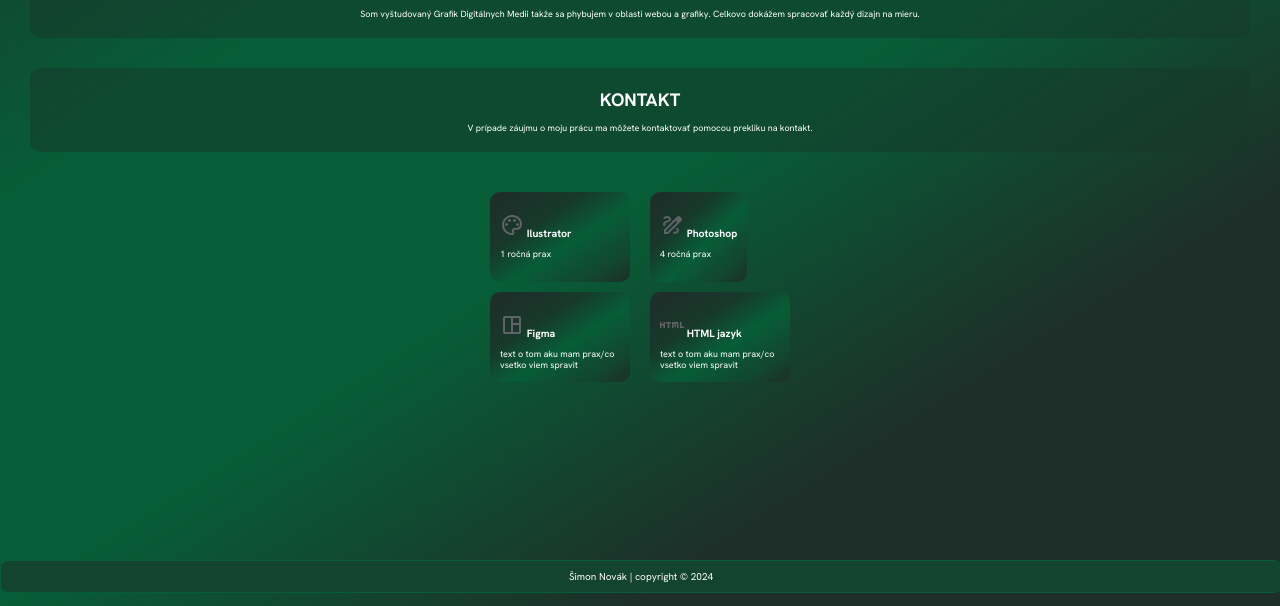
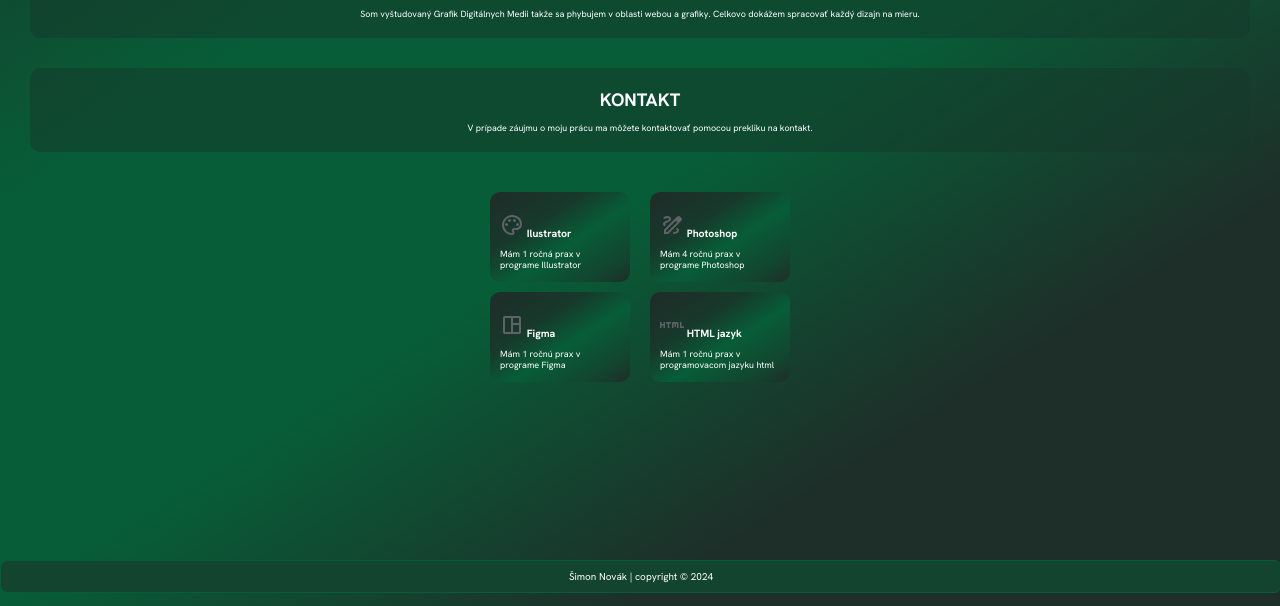
Before and after one commit to TruYaku/Shimiho-repozitar, a plain HTML site: page index.html in a window 1280 px wide. Shown: the part 207-813 px from the top of the page. Drawn offline with Linux system fonts and the light colour scheme.

Commit message:
uprava textu main page

```diff
--- a/index.html
+++ b/index.html
@@ -38,22 +38,22 @@
     <main>
     <div class="illustrator">
         <h3><svg xmlns="http://www.w3.org/2000/svg" height="24px" viewBox="0 -960 960 960" width="24px" fill="#5f6368"><path d="M480-80q-82 0-155-31.5t-127.5-86Q143-252 111.5-325T80-480q0-83 32.5-156t88-127Q256-817 330-848.5T488-880q80 0 151 27.5t124.5 76q53.5 48.5 85 115T880-518q0 115-70 176.5T640-280h-74q-9 0-12.5 5t-3.5 11q0 12 15 34.5t15 51.5q0 50-27.5 74T480-80Zm0-400Zm-220 40q26 0 43-17t17-43q0-26-17-43t-43-17q-26 0-43 17t-17 43q0 26 17 43t43 17Zm120-160q26 0 43-17t17-43q0-26-17-43t-43-17q-26 0-43 17t-17 43q0 26 17 43t43 17Zm200 0q26 0 43-17t17-43q0-26-17-43t-43-17q-26 0-43 17t-17 43q0 26 17 43t43 17Zm120 160q26 0 43-17t17-43q0-26-17-43t-43-17q-26 0-43 17t-17 43q0 26 17 43t43 17ZM480-160q9 0 14.5-5t5.5-13q0-14-15-33t-15-57q0-42 29-67t71-25h70q66 0 113-38.5T800-518q0-121-92.5-201.5T488-800q-136 0-232 93t-96 227q0 133 93.5 226.5T480-160Z"/></svg>  Ilustrator</h3>
-        <p>1 ročná prax</p>
+        <p>Mám 1 ročná prax v programe Illustrator </p>
     </div>
 
     <div class="photshop">
         <h3> <svg xmlns="http://www.w3.org/2000/svg" height="24px" viewBox="0 -960 960 960" width="24px" fill="#5f6368"><path d="M160-120v-170l527-526q12-12 27-18t30-6q16 0 30.5 6t25.5 18l56 56q12 11 18 25.5t6 30.5q0 15-6 30t-18 27L330-120H160Zm80-80h56l393-392-28-29-29-28-392 393v56Zm560-503-57-57 57 57Zm-139 82-29-28 57 57-28-29ZM560-120q74 0 137-37t63-103q0-36-19-62t-51-45l-59 59q23 10 36 22t13 26q0 23-36.5 41.5T560-200q-17 0-28.5 11.5T520-160q0 17 11.5 28.5T560-120ZM183-426l60-60q-20-8-31.5-16.5T200-520q0-12 18-24t76-37q88-38 117-69t29-70q0-55-44-87.5T280-840q-45 0-80.5 16T145-785q-11 13-9 29t15 26q13 11 29 9t27-13q14-14 31-20t42-6q41 0 60.5 12t19.5 28q0 14-17.5 25.5T262-654q-80 35-111 63.5T120-520q0 32 17 54.5t46 39.5Z"/></svg>  Photoshop</h3>
-        <p>4 ročná prax</p>
+        <p>Mám 4 ročnú prax v programe Photoshop</p>
     </div>
 
     <div class="html">
         <h3><svg xmlns="http://www.w3.org/2000/svg" height="24px" viewBox="0 -960 960 960" width="24px" fill="#5f6368"><path d="M0-360v-240h60v80h80v-80h60v240h-60v-100H60v100H0Zm310 0v-180h-70v-60h200v60h-70v180h-60Zm170 0v-200q0-17 11.5-28.5T520-600h180q17 0 28.5 11.5T740-560v200h-60v-180h-40v140h-60v-140h-40v180h-60Zm320 0v-240h60v180h100v60H800Z"/></svg>  HTML jazyk</h3>
-        <p>text o tom aku mam prax/co vsetko viem spravit</p>
+        <p>Mám 1 ročnú prax v programovacom jazyku html</p>
     </div>
 
     <div class="figma">
         <h3><svg xmlns="http://www.w3.org/2000/svg" height="24px" viewBox="0 -960 960 960" width="24px" fill="#5f6368"><path d="M200-120q-33 0-56.5-23.5T120-200v-560q0-33 23.5-56.5T200-840h560q33 0 56.5 23.5T840-760v560q0 33-23.5 56.5T760-120H200Zm0-80h240v-560H200v560Zm320 0h240v-280H520v280Zm0-360h240v-200H520v200Z"/></svg>  Figma</h3>
-        <p>text o tom aku mam prax/co vsetko viem spravit</p>
+        <p>Mám 1 ročnú prax v programe Figma</p>
     </div>
 </main>
 
```
